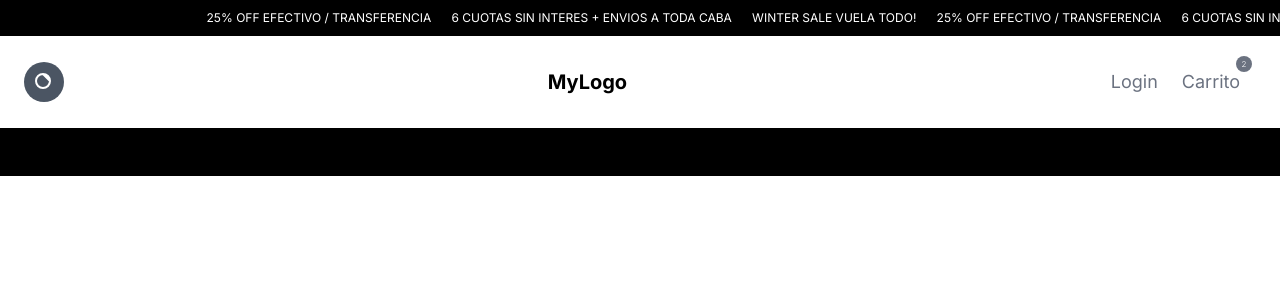
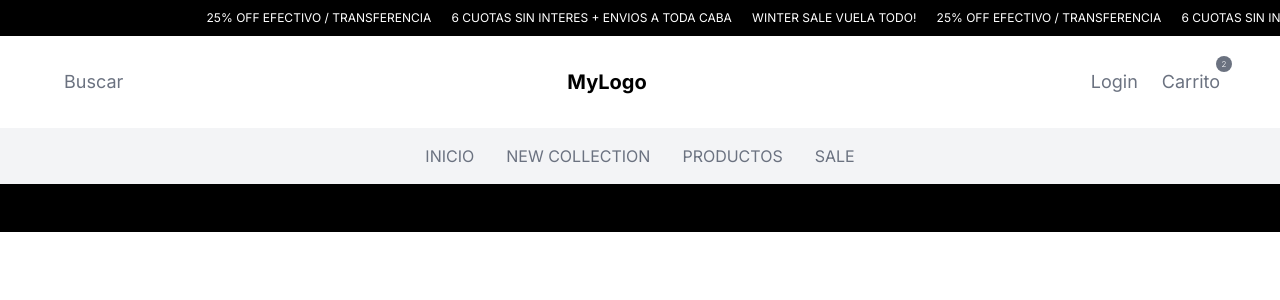
Before and after one commit to DMVA-PY/Barnes-Clone, a Next.js app: page / in a window 1280 px wide. Shown: the top 300 px of the page. Built offline with nearby package versions, Linux system fonts and the light colour scheme.

Commit message:
header done

```diff
--- a/components/header/Header.tsx
+++ b/components/header/Header.tsx
@@ -4,17 +4,16 @@ import MovingBar from "@/components/header/MovingBar";
 const Header = () => {
   return (
     <div>
+        {/* Black Bar: moving bar */}
         <MovingBar/>
 
+        {/* Header: logos y botones */}
         <header className="bg-white text-white p-6 flex items-center justify-between">
 
           {/* Left: Search Button */}
-        <div className="flex-shrink-0">
-          <button className="bg-gray-600 p-2 rounded-full hover:bg-gray-500 focus:outline-none">
-            <span className="sr-only">Search</span>
-            <svg className="w-6 h-6" fill="none" stroke="currentColor" viewBox="0 0 24 24" xmlns="http://www.w3.org/2000/svg">
-              <path strokeLinecap="round" strokeLinejoin="round" strokeWidth="2" d="M11 4a7 7 0 110 14 7 7 0 010-14zm0 0l7 7"></path>
-            </svg>
+          <div className="flex-shrink-0 ml-10">
+            <button className="">
+              <h1 className='text-gray-500 font-normal text-lg'>Buscar</h1>
             </button>
           </div>
 
@@ -24,7 +23,7 @@ const Header = () => {
           </div>
 
           {/* Right: Login and Cart Buttons */}
-        <div className="flex-shrink-0 flex space-x-2">
+          <div className="flex-shrink-0 flex space-x-2 mr-5">
 
             <button className="">
               <h1 className='text-gray-500 font-normal text-lg'>Login</h1>
@@ -39,7 +38,16 @@ const Header = () => {
 
           </div>
 
+
         </header>
+
+        {/* Categorias: sliding menu */}
+        <div className="flex justify-center space-x-8 py-4 bg-gray-100">
+          <Link href="#inicio" className='text-gray-500 font-normal text-base'>INICIO</Link>
+          <Link href="#inicio" className='text-gray-500 font-normal text-base'>NEW COLLECTION</Link>
+          <Link href="#inicio" className='text-gray-500 font-normal text-base'>PRODUCTOS</Link>
+          <Link href="#inicio" className='text-gray-500 font-normal text-base'>SALE</Link>
+        </div>
     </div>
   );
 };
```
Lines whose indentation alone changed are shown as unchanged.
